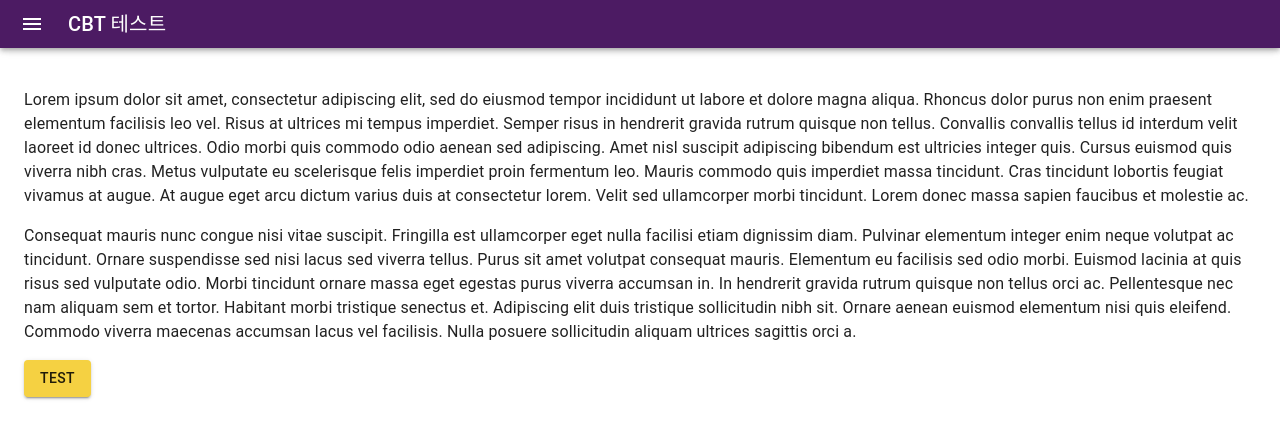
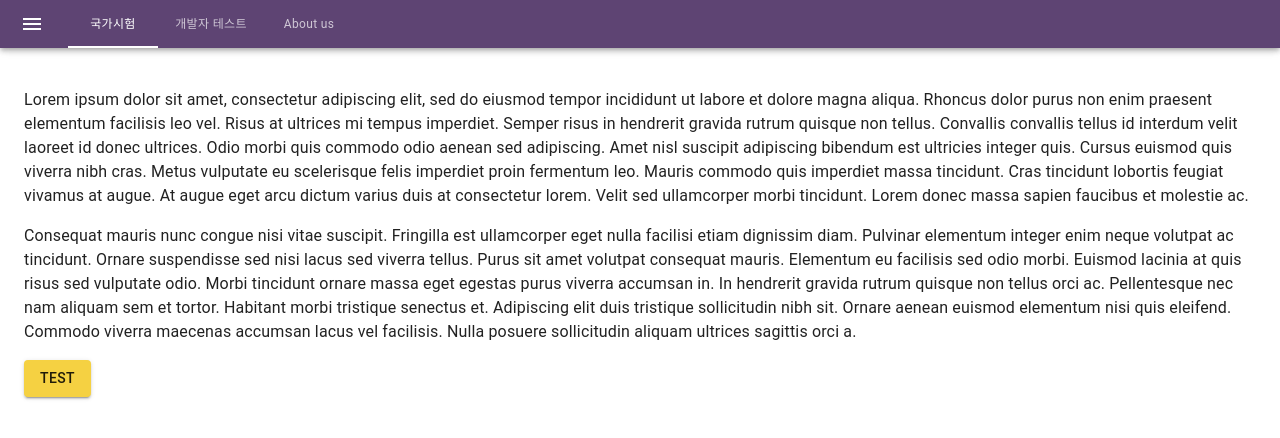
Before and after one commit to jamesnet214/cbt, a React (Create React App) app in the folder cbtapp/: page / in a window 1280 px wide. Shown: the top 438 px of the page. Built offline with nearby package versions, Linux system fonts and the light colour scheme.

Commit message:
Add tabs

```diff
--- a/cbtapp/public/index.html
+++ b/cbtapp/public/index.html
@@ -24,7 +24,7 @@
       work correctly both with client-side routing and a non-root public URL.
       Learn how to configure a non-root public URL by running `npm run build`.
     -->
-    <title>React App</title>
+    <title>CBT Test</title>
   </head>
   <body>
     <noscript>You need to enable JavaScript to run this app.</noscript>
--- a/cbtapp/src/apps/Portal.jsx
+++ b/cbtapp/src/apps/Portal.jsx
@@ -20,13 +20,14 @@ import ListItemIcon from '@mui/material/ListItemIcon';
 import ListItemText from '@mui/material/ListItemText';
 import InboxIcon from '@mui/icons-material/MoveToInbox';
 import MailIcon from '@mui/icons-material/Mail';
-import { purple } from '@mui/material/colors';
+
+import TopLayer from '../components/portal/TopLayer';
 
 const theme = createTheme({
     palette: {
       primary: {
         // Purple and green play nicely together.
-        main: '#4c1b63',
+        main: '#5e4473',
       },
       secondary: {
         // This is green.A700 as hex.
@@ -34,13 +35,6 @@ const theme = createTheme({
       },
     },
   });
-
-const useStyles = makeStyles((theme) => ({
-
-    toolbar: {
-        height: '20px'
-      }
-}));
 
 
 const drawerWidth = 240;
@@ -92,11 +86,10 @@ const DrawerHeader = styled('div')(({ theme }) => ({
 }));
 
 export default function Portal(props) {
-    const classes = useStyles();
     const [open, setOpen] = React.useState(false);
 
-    const handleDrawerOpen = () => {
-        setOpen(true);
+    const openChanged = (isOpen) => {
+        setOpen(isOpen);
     };
 
     const handleDrawerClose = () => {
@@ -107,25 +100,9 @@ export default function Portal(props) {
         <ThemeProvider theme={theme}>
             <Box sx={{ display: 'flex' }}>
                 <CssBaseline />
-                <AppBar aria-setsize=""
-                    position="fixed"
-                    open={open}>
-                    <Toolbar
-                        className={classes.toolbar}
-                        variant="dense">
-                        <IconButton
-                            color="inherit"
-                            aria-label="open drawer"
-                            onClick={handleDrawerOpen}
-                            edge="start"
-                            sx={{ mr: 2, ...(open && { display: 'none' }) }}>
-                            <MenuIcon />
-                        </IconButton>
-                        <Typography variant="h6" noWrap component="div">
-                            CBT 테스트
-                        </Typography>
-                    </Toolbar>
-                </AppBar>
+                <TopLayer
+                    isOpen={open}
+                    openChanged={openChanged}/>
                 <Drawer
                     sx={{
                         width: drawerWidth,
--- /dev/null
+++ b/cbtapp/src/components/portal/MenuTabs.jsx
@@ -0,0 +1,60 @@
+import * as React from 'react';
+import { styled } from '@mui/material/styles';
+import Tabs from '@mui/material/Tabs';
+import Tab from '@mui/material/Tab';
+import Box from '@mui/material/Box';
+
+const StyledTabs = styled((props) => (
+  <Tabs
+    {...props}
+    TabIndicatorProps={{ children: <span className="MuiTabs-indicatorSpan" /> }}
+  />
+))({
+  '& .MuiTabs-indicator': {
+    display: 'flex',
+    justifyContent: 'center',
+    backgroundColor: 'transparent',
+  },
+  '& .MuiTabs-indicatorSpan': {
+    width: '100%',
+    backgroundColor: '#ffffff',
+  },
+});
+
+const StyledTab = styled((props) => <Tab disableRipple {...props} />)(
+  ({ theme }) => ({
+    textTransform: 'none',
+    fontWeight: theme.typography.fontWeightRegular,
+    fontSize: theme.typography.pxToRem(12),
+    marginRight: theme.spacing(1),
+    padding: '0px',
+    color: 'rgba(255, 255, 255, 0.7)',
+    '&.Mui-selected': {
+      color: '#fff',
+    },
+    '&.Mui-focusVisible': {
+      backgroundColor: 'rgba(100, 95, 228, 0.32)',
+    },
+  }),
+);
+
+export default function CustomizedTabs() {
+  const [value, setValue] = React.useState(0);
+
+  const handleChange = (event, newValue) => {
+    setValue(newValue);
+  };
+
+  return (
+    <Box sx={{ width: '100%' }}>
+        <StyledTabs
+            value={value}
+            onChange={handleChange}
+            aria-label="styled tabs example">
+            <StyledTab label="국가시험" />
+            <StyledTab label="개발자 테스트" />
+            <StyledTab label="About us" />
+        </StyledTabs>
+    </Box>
+  );
+}
--- a/cbtapp/src/components/MenuBar.jsx
+++ b/cbtapp/src/components/portal/TopLayer.jsx
@@ -1,11 +1,15 @@
 import React from 'react';
 import { styled, useTheme } from '@mui/material/styles';
+import { makeStyles } from '@mui/styles';
 
 import MuiAppBar from '@mui/material/AppBar';
 import Toolbar from '@mui/material/Toolbar';
+import Button from '@mui/material/Button';
 import IconButton from '@mui/material/IconButton';
 import Typography from '@mui/material/Typography';
 import MenuIcon from '@mui/icons-material/Menu';
+
+import MenuTabs from './MenuTabs.jsx';
 
 const drawerWidth = 240;
 
@@ -26,27 +30,38 @@ const AppBar = styled(MuiAppBar, {
     }),
 }));
 
-export default function MenuBar(props) {
-    const [open, setOpen] = React.useState(false);
+const useStyles = makeStyles((theme) => ({
+
+    toolbar: {
+        height: '20px'
+      }
+}));
+
+export default function TopLayer(props) {
+    const classes = useStyles();
+    const { isOpen, openChanged } = props;
 
     const handleDrawerOpen = () => {
-        setOpen(true);
+        openChanged(!isOpen);
     };
 
     return (
-        <AppBar position="fixed" open={open}>
-            <Toolbar>
+        <AppBar
+            aria-setsize=""
+            position="fixed"
+            open={isOpen}>
+            <Toolbar
+                className={classes.toolbar}
+                variant="dense">
                 <IconButton
                     color="inherit"
                     aria-label="open drawer"
                     onClick={handleDrawerOpen}
                     edge="start"
-                    sx={{ mr: 2, ...(open && { display: 'none' }) }}>
+                    sx={{ mr: 2, ...(isOpen && { display: 'none' }) }}>
                     <MenuIcon />
                 </IconButton>
-                <Typography variant="h6" noWrap component="div">
-                    Persistent drawer
-                </Typography>
+                <MenuTabs/>
             </Toolbar>
       </AppBar>
     );
```
